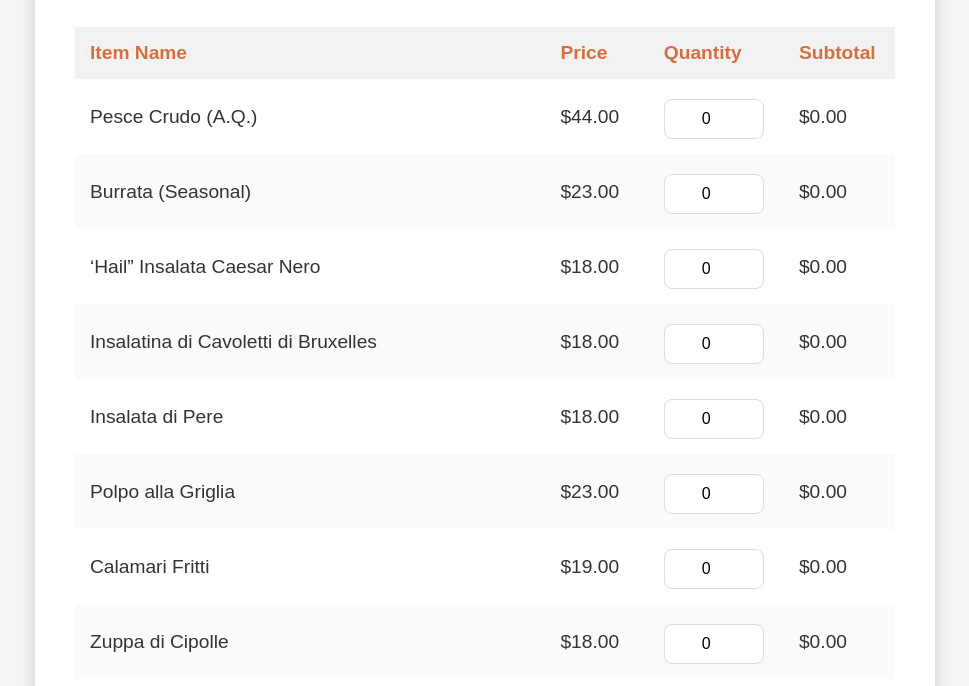
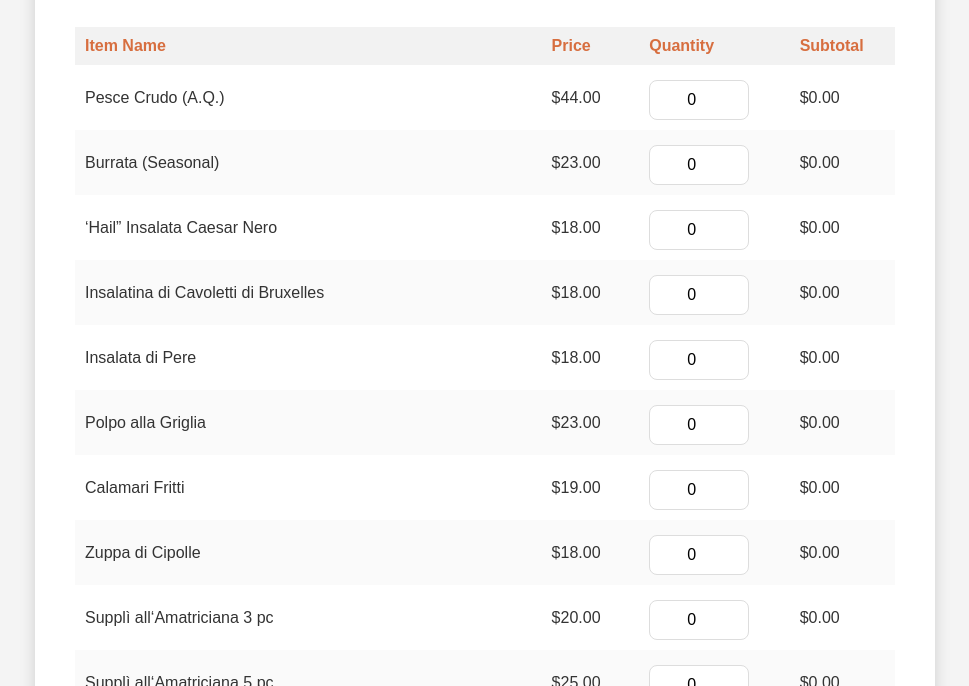
Before and after one commit to eladcrock/Taste, a plain HTML site: page index.html in a window 1280 px wide. Shown: the part 114-800 px from the top of the page, without its empty margins (155-1124 px from the left). Drawn offline with Linux system fonts and the light colour scheme.

Commit message:
Update styles.css

```diff
--- a/styles.css
+++ b/styles.css
@@ -29,7 +29,6 @@ body {
     margin: 0 auto; /* Center the container */
 }
 
-
 h1 {
     font-size: 2.8rem;
     margin-bottom: 30px;
@@ -37,15 +36,16 @@ h1 {
 }
 
 table {
-    width: 100%;
-    margin-bottom: 40px;
+    width: 100%; /* Table takes full width of the container */
     border-collapse: collapse;
+    table-layout: auto; /* Allow columns to adjust dynamically */
 }
 
 th, td {
-    padding: 15px;
+    padding: 10px; /* Adjust padding to reduce overall width */
     text-align: left;
-    font-size: 1.2rem;
+    font-size: 1rem; /* Slightly smaller font size */
+    word-wrap: break-word; /* Prevent text overflow */
 }
 
 th {
@@ -58,8 +58,18 @@ tr:nth-child(even) {
     background-color: #fafafa;
 }
 
+td input, #guestInput, #addedCharges {
+    width: 3rem; /* Reduced width to make input boxes smaller */
+    padding: 6px; /* Adjust padding for better appearance */
+    font-size: 0.9rem; /* Slightly smaller font size */
+    text-align: center; /* Center-align text */
+    border: 1px solid #ddd; /* Match the border style */
+    border-radius: 6px; /* Add border radius for consistency */
+    margin-top: 5px; /* Add consistent spacing */
+}
+
 td input {
-    width: 60px;
+    width: 3rem;
     padding: 8px;
     font-size: 1rem;
     text-align: center;
@@ -176,6 +186,7 @@ td input {
     border-radius: 8px; /* Add border radius to match others */
     margin-top: 5px; /* Add consistent spacing */
 }
+
 div:last-of-type {
     text-align: right; /* Align text to the right */
 }
@@ -198,6 +209,7 @@ div:nth-of-type(4) {
 #makeChangesBtn:focus {
     outline: none;
 }
+
 #makeChangesBtn {
     background-color: #1E88E5; /* Lighter blue on hover */
 }
```
